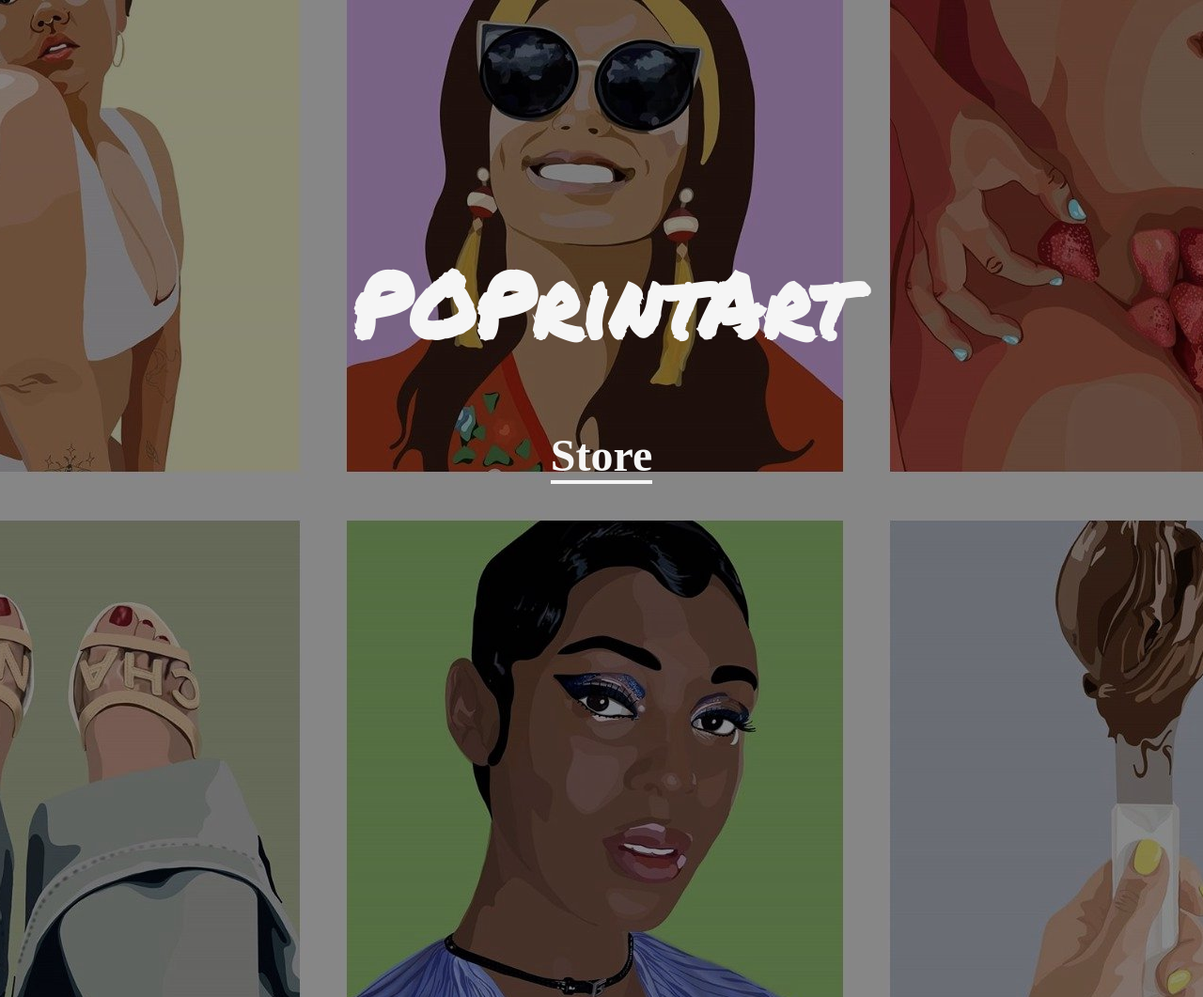
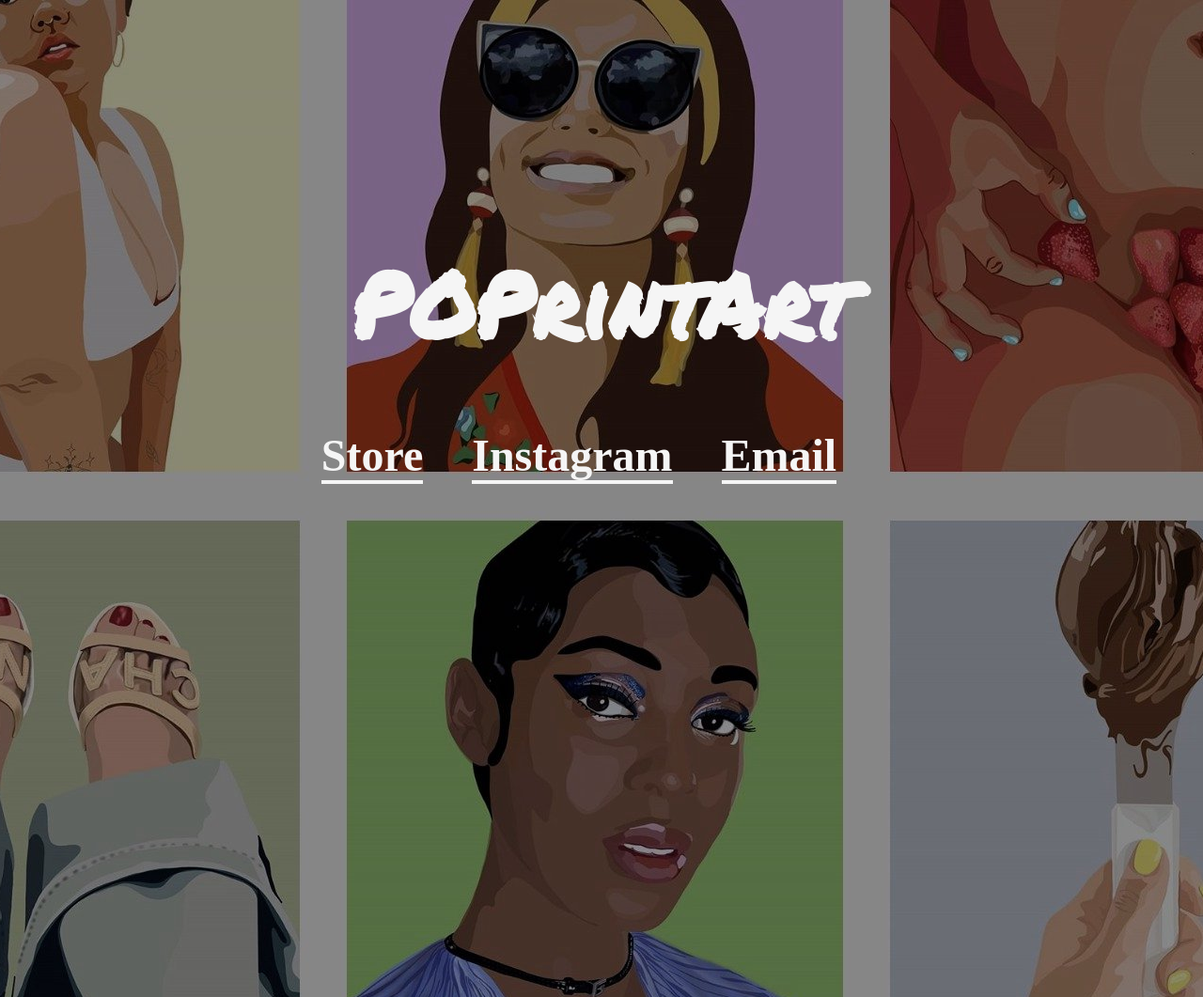
Before and after one commit to jamesmoriarty/poprintart.com, a plain HTML site: page public/index.html in a window 1280 px wide. Shown: the whole page at 94% size. Drawn offline with Linux system fonts and the light colour scheme; a web font is replaced by a local one.

Commit message:
feature: more links.

```diff
--- a/public/index.html
+++ b/public/index.html
@@ -8,13 +8,13 @@
           <style>
             html {
                 height: 100%
+                background-color: #868686;
                 -webkit-background-size: cover;
                 -moz-background-size: cover;
                 -o-background-size: cover;
                 background-size: cover;
             }
             body {
-              background-color: #333;
               background:url("background.jpeg") no-repeat center top;
               height:100vh;
             }
@@ -23,6 +23,7 @@
               text-align: center;
             }
             .nav-link {
+              margin-right: 1em;
               color: whitesmoke;
               text-decoration: none;
               border-bottom: 0.1em solid whitesmoke;
@@ -42,6 +43,8 @@
     <div class=nav>
       <h1 class=nav-logo>POPrintArt</h1>
       <a class=nav-link href="https://society6.com/poprint_art">Store</a>
+      <a class=nav-link href="https://www.instagram.com/poprint_art/">Instagram</a>
+      <a class=nav-link href="mailto:kate@poprintart.com">Email</a>
     </div>
   </body>
 </html>
```
